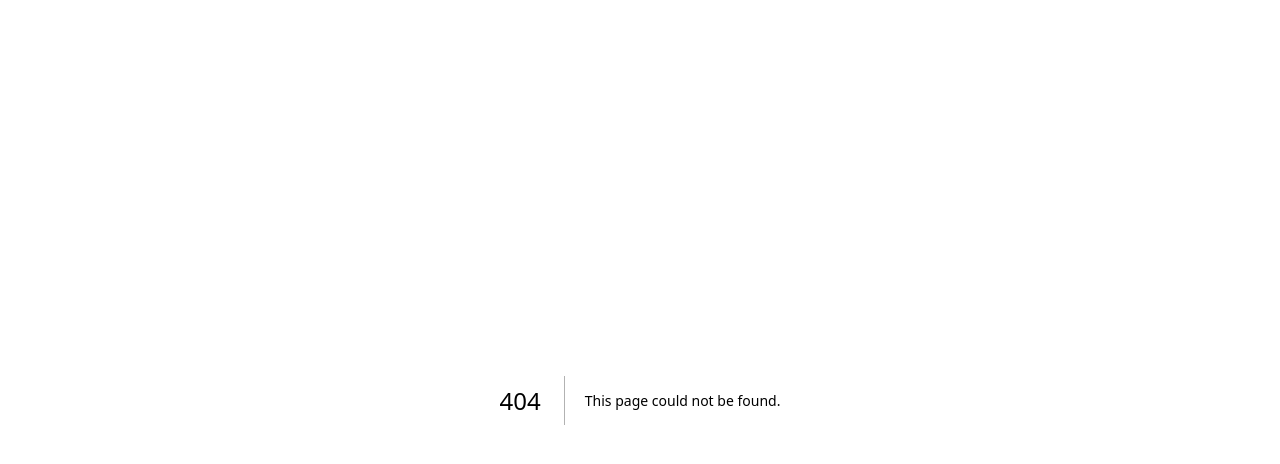
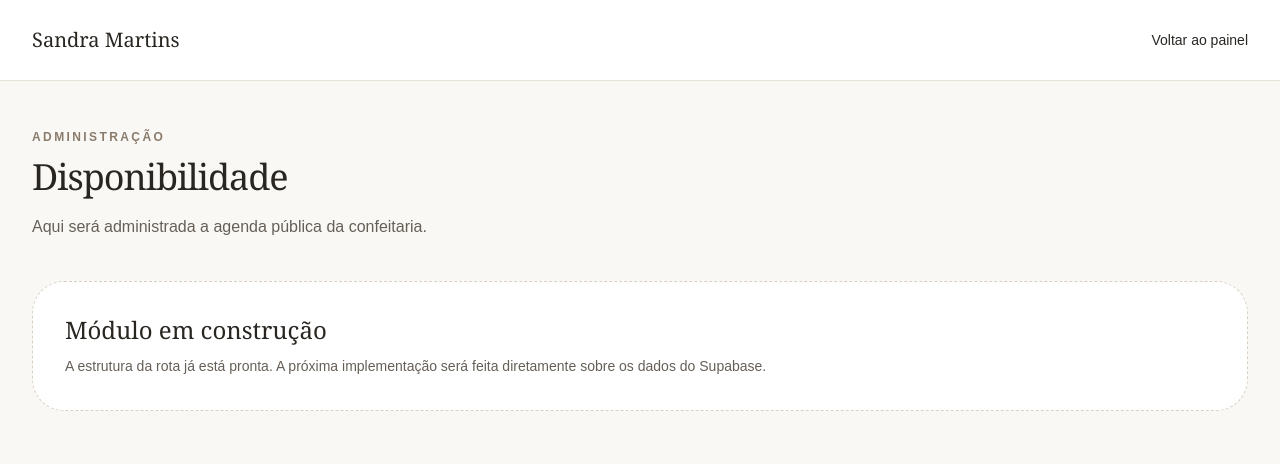
Before and after one commit to graziellygmf-tech/sandra-martins-confeitaria, a Next.js app: page /admin/agenda in a window 1280 px wide. Before the commit this address had no page. Shown: the top 464 px of the page. Built offline with nearby package versions, Linux system fonts and the light colour scheme.

Commit message:
feat: add admin module route placeholders

```diff
--- /dev/null
+++ b/app/admin/agenda/page.tsx
@@ -0,0 +1,24 @@
+import Link from "next/link";
+import { Container } from "@/components/ui/container";
+
+export default function Page() {
+  return (
+    <main className="min-h-screen bg-[#faf8f4]">
+      <header className="border-b border-[#e8e1d8] bg-white">
+        <Container className="flex min-h-20 items-center justify-between">
+          <Link href="/admin" className="font-serif text-xl">Sandra Martins</Link>
+          <Link href="/admin" className="text-sm underline underline-offset-4">Voltar ao painel</Link>
+        </Container>
+      </header>
+      <Container className="py-12">
+        <p className="text-xs font-semibold uppercase tracking-[0.2em] text-[#8a7c6d]">Administração</p>
+        <h1 className="mt-3 font-serif text-4xl tracking-[-0.03em]">Disponibilidade</h1>
+        <p className="mt-4 max-w-xl text-base leading-7 text-[#655f58]">Aqui será administrada a agenda pública da confeitaria.</p>
+        <div className="mt-10 rounded-[2rem] border border-dashed border-[#d8d0c5] bg-white p-8">
+          <p className="font-serif text-2xl">Módulo em construção</p>
+          <p className="mt-2 text-sm leading-6 text-[#655f58]">A estrutura da rota já está pronta. A próxima implementação será feita diretamente sobre os dados do Supabase.</p>
+        </div>
+      </Container>
+    </main>
+  );
+}
```
